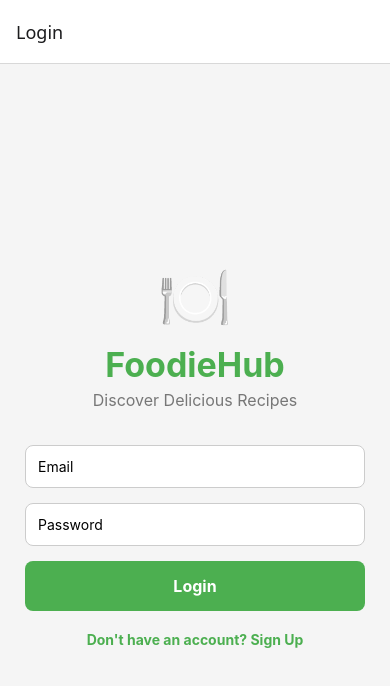
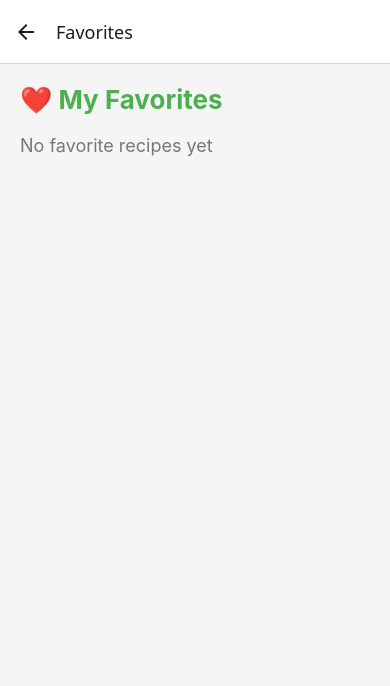
Before and after one commit to khursheed2369-ux/FoodieHub, a React Native app: screen /Favorites in a window 390 px wide. Shown: the top 686 px of the page. Built offline with nearby package versions, Linux system fonts and the light colour scheme.

Commit message:
Added favorite recipe functionality

```diff
--- a/navigation/AppNavigator.js
+++ b/navigation/AppNavigator.js
@@ -13,6 +13,7 @@ import LoginScreen from '../screens/LoginScreen';
 import SignupScreen from '../screens/SignupScreen';
 import HomeScreen from '../screens/HomeScreen';
 import DetailScreen from '../screens/DetailScreen';
+import FavoritesScreen from '../screens/FavoritesScreen';
 
 
 const Stack = createNativeStackNavigator();
@@ -51,6 +52,12 @@ export default function AppNavigator() {
           component={DetailScreen}
         />
 
+
+        <Stack.Screen
+          name="Favorites"
+          component={FavoritesScreen}
+        />
+
       </Stack.Navigator>
 
     </NavigationContainer>
--- a/screens/DetailScreen.js
+++ b/screens/DetailScreen.js
@@ -1,20 +1,81 @@
-import React from 'react';
+import React, { useState } from 'react';
 
 import {
   View,
   Text,
   StyleSheet,
+  TouchableOpacity,
 } from 'react-native';
+
+import AsyncStorage from '@react-native-async-storage/async-storage';
 
 
 export default function DetailScreen({ route }) {
 
   const { recipe } = route.params;
 
+  const [saved, setSaved] = useState(false);
+
+
+  const addToFavorites = async () => {
+
+    try {
+
+      console.log("Favorite button pressed");
+
+
+      const oldData = await AsyncStorage.getItem('favorites');
+
+
+      let favorites = oldData
+        ? JSON.parse(oldData)
+        : [];
+
+
+      const alreadySaved = favorites.some(
+        item => item.id === recipe.id
+      );
+
+
+      if (alreadySaved) {
+
+        setSaved(true);
+
+        console.log("Already saved");
+
+        return;
+
+      }
+
+
+      favorites.push(recipe);
+
+
+      await AsyncStorage.setItem(
+        'favorites',
+        JSON.stringify(favorites)
+      );
+
+
+      setSaved(true);
+
+
+      console.log("Saved successfully");
+
+
+    } catch (error) {
+
+      console.log("Save error:", error);
+
+    }
+
+  };
+
 
   return (
 
     <View style={styles.container}>
+
 
       <Text style={styles.title}>
         {recipe.name}
@@ -35,6 +96,20 @@ export default function DetailScreen({ route }) {
         This is a delicious {recipe.name}.
         Enjoy preparing this recipe with FoodieHub!
       </Text>
+
+
+      <TouchableOpacity
+        style={styles.button}
+        onPress={addToFavorites}
+      >
+
+        <Text style={styles.buttonText}>
+          {saved
+            ? '❤️ Added to Favorites'
+            : '🤍 Add to Favorites'}
+        </Text>
+
+      </TouchableOpacity>
 
 
     </View>
@@ -74,4 +149,20 @@ const styles = StyleSheet.create({
     color: '#555',
   },
 
+
+  button: {
+    marginTop: 30,
+    backgroundColor: '#4CAF50',
+    padding: 15,
+    borderRadius: 10,
+    alignItems: 'center',
+  },
+
+
+  buttonText: {
+    color: '#fff',
+    fontSize: 16,
+    fontWeight: 'bold',
+  },
+
 });
--- a/screens/FavoritesScreen.js
+++ b/screens/FavoritesScreen.js
@@ -0,0 +1,151 @@
+import React, { useEffect, useState } from 'react';
+
+import {
+  View,
+  Text,
+  StyleSheet,
+  FlatList,
+} from 'react-native';
+
+import AsyncStorage from '@react-native-async-storage/async-storage';
+
+
+
+export default function FavoritesScreen() {
+
+  const [favorites, setFavorites] = useState([]);
+
+
+
+  useEffect(() => {
+
+    loadFavorites();
+
+  }, []);
+
+
+
+  const loadFavorites = async () => {
+
+    try {
+
+      const data = await AsyncStorage.getItem('favorites');
+
+
+      if (data) {
+        setFavorites(JSON.parse(data));
+      }
+
+
+    } catch (error) {
+
+      console.log(error);
+
+    }
+
+  };
+
+
+
+  return (
+
+    <View style={styles.container}>
+
+
+      <Text style={styles.title}>
+        ❤️ My Favorites
+      </Text>
+
+
+      {
+        favorites.length === 0 ? (
+
+          <Text style={styles.empty}>
+            No favorite recipes yet
+          </Text>
+
+        ) : (
+
+          <FlatList
+
+            data={favorites}
+
+            keyExtractor={(item) => item.id}
+
+            renderItem={({ item }) => (
+
+              <View style={styles.card}>
+
+                <Text style={styles.name}>
+                  {item.name}
+                </Text>
+
+
+                <Text>
+                  Category: {item.category}
+                </Text>
+
+
+                <Text>
+                  Time: {item.time}
+                </Text>
+
+
+              </View>
+
+            )}
+
+          />
+
+        )
+      }
+
+
+    </View>
+
+  );
+
+}
+
+
+
+
+const styles = StyleSheet.create({
+
+  container: {
+    flex: 1,
+    padding: 20,
+    backgroundColor: '#F5F5F5',
+  },
+
+
+  title: {
+    fontSize: 26,
+    fontWeight: 'bold',
+    color: '#4CAF50',
+    marginBottom: 20,
+  },
+
+
+  card: {
+    backgroundColor: 'white',
+    padding: 15,
+    borderRadius: 10,
+    marginBottom: 15,
+  },
+
+
+  name: {
+    fontSize: 20,
+    fontWeight: 'bold',
+    marginBottom: 8,
+  },
+
+
+  empty: {
+    fontSize: 18,
+    color: '#777',
+  },
+
+
+});
```
